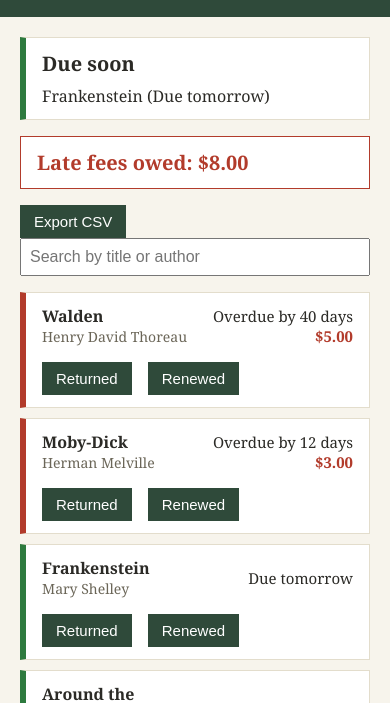
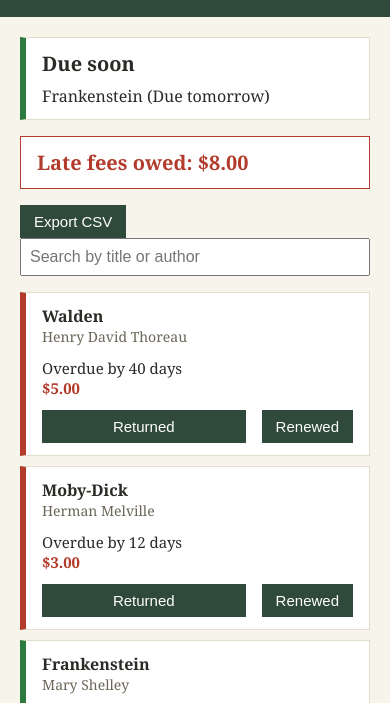
Before and after one commit to sverma24/codex-full-course, a website: page my-library-books/index.html in a window 390 px wide. Shown: the part 113-816 px from the top of the page. Drawn offline with Linux system fonts and the light colour scheme.

Commit message:
Phone layout: every row shows details, status, then both buttons (from a reader's screenshot)
Co-Authored-By: Claude Opus 5.5 <noreply@anthropic.com>

```diff
--- a/my-library-books/style.css
+++ b/my-library-books/style.css
@@ -57,3 +57,17 @@ form h2 { margin-top: 0; font-size: 20px; }
 input { display: block; width: 100%; box-sizing: border-box; padding: 8px; margin-bottom: 10px; font-size: 16px; }
 button { background: #2f4a3a; color: #fff; border: 0; padding: 8px 14px; font-size: 15px; cursor: pointer; }
 button:disabled { opacity: 0.65; cursor: default; }
+@media (max-width: 480px) {
+  .book {
+    display: grid;
+    grid-template-columns: minmax(0, 1fr) auto;
+    align-items: center;
+    gap: 12px 16px;
+  }
+  .book div:first-child { min-width: 0; }
+  .book .status { grid-column: 1 / -1; grid-row: 2; text-align: left; }
+  .book button { grid-row: 3; }
+  .book button[data-action="return"] { grid-column: 1; }
+  .book button[data-action="renew"] { grid-column: 2; justify-self: start; }
+  .book .renewal-reason { grid-column: 1 / -1; }
+}
```
